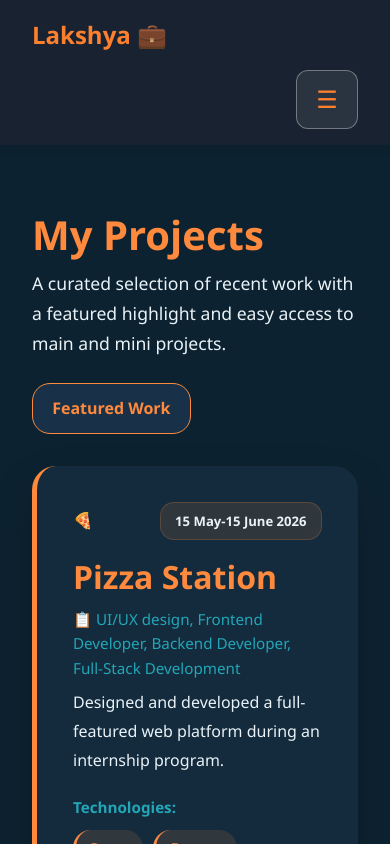
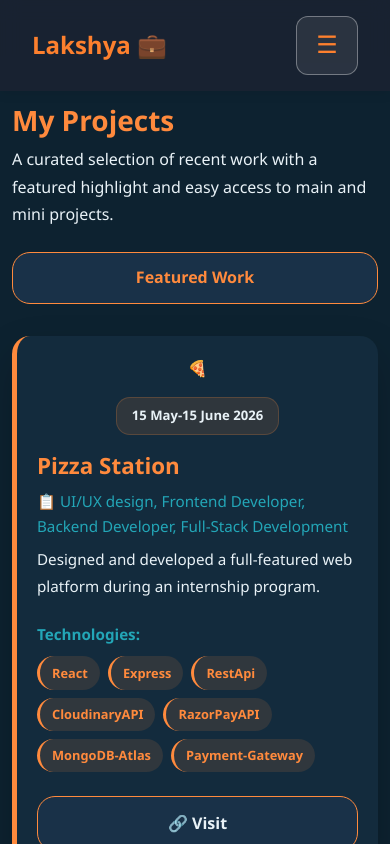
Before and after one commit to Lakshya-2004/PortFolio-Lakshya_Ghanghoriya, a React (Vite) app: page /projects in a window 390 px wide. Shown: the top 844 px of the page. Built offline with nearby package versions, Linux system fonts and the light colour scheme.

Commit message:
update04

```diff
--- a/src/data/portfolioData.js
+++ b/src/data/portfolioData.js
@@ -111,7 +111,7 @@ export const projectsData = [
     technologies: ["React", "JavaScript",],
     role: "UI/UX design, Frontend Developer, Backend Developer",
     duration: "Mar 2026",
-    repoUrl: "lakshyaghanghoriyaportfolio.vercel.app/",
+    repoUrl: "https://lakshyaghanghoriyaportfolio.vercel.app/",
     image: "🏢",
   },
 
--- a/src/styles/Contact.css
+++ b/src/styles/Contact.css
@@ -1,3 +1,8 @@
+html,
+body {
+  overflow-x: hidden;
+}
+
 :root,
 [data-theme="dark"] {
   --surface-alt: #0D2230;
@@ -6,6 +11,11 @@
   --primary: #FF8A3D;
   --accent: #23A6B7;
   --text-contact: #E9F2F7;
+
+  /* Added */
+  --border-color: #28465c;
+  --input-border: #36546b;
+  --input-bg: #0f2535;
 }
 
 [data-theme="light"] {
@@ -15,6 +25,17 @@
   --primary: #FF8A3D;
   --accent: #D37444;
   --text-contact: #23303C;
+
+  /* Added */
+  --border-color: #d8e2ec;
+  --input-border: #d8e2ec;
+  --input-bg: #ffffff;
+}
+
+*,
+*::before,
+*::after {
+  box-sizing: border-box;
 }
 
 .contact {
@@ -27,6 +48,13 @@
 .contact-container {
   max-width: 1200px;
   margin: 0 auto;
+}
+
+.contact-container,
+.contact-content,
+.contact-info,
+.contact-form {
+  width: 100%;
 }
 
 .contact-container h1 {
@@ -128,7 +156,7 @@
 }
 
 .recipient-info {
-  background: rgba(35,166,183,0.08);
+  background: rgba(35, 166, 183, 0.08);
   padding: 1rem;
   border-radius: 35px;
   border-left: 4px solid var(--primary);
@@ -170,12 +198,6 @@
   box-shadow: 0 0 0 3px rgba(255, 138, 61, 0.12);
 }
 
-.form-group input:focus,
-.form-group textarea:focus {
-  outline: none;
-  border-color: var(--primary);
-}
-
 .submit-btn {
   padding: 0.9rem 1.75rem;
   background: var(--primary);
@@ -192,7 +214,7 @@
 
 .submit-btn:hover {
   transform: translateY(-3px);
-  box-shadow: 0 8px 25px rgba(35,166,183,0.24);
+  box-shadow: 0 8px 25px rgba(35, 166, 183, 0.24);
 }
 
 .submit-btn:disabled {
@@ -227,6 +249,7 @@
     opacity: 0;
     transform: translateY(-10px);
   }
+
   to {
     opacity: 1;
     transform: translateY(0);
@@ -271,9 +294,21 @@
   background: var(--primary);
   color: #0D2230;
 }
+
 /* ==========================
    TABLET (<= 992px)
 ========================== */
+@media (max-width: 1200px) {
+  .contact-content {
+    gap: 2rem;
+  }
+
+  .contact-info,
+  .contact-form {
+    padding: 2rem;
+  }
+}
+
 @media (max-width: 992px) {
   .contact {
     padding: 3rem 1.5rem;
@@ -306,6 +341,10 @@
     font-size: 2rem;
   }
 
+  .contact-content {
+    grid-template-columns: 1fr;
+  }
+
   .contact-subtitle {
     font-size: 1rem;
     margin-bottom: 2rem;
@@ -320,6 +359,13 @@
   .contact-info h2,
   .contact-form h2 {
     font-size: 1.3rem;
+  }
+
+  .contact-item p,
+  .contact-item a,
+  .recipient-info p,
+  .recipient-info strong {
+    word-break: break-word;
   }
 
   .contact-item {
--- a/src/styles/NavBar.css
+++ b/src/styles/NavBar.css
@@ -25,26 +25,30 @@
   --nav-logo-color: #233D4C;
 }
 
+
 body {
   font-family: 'Segoe UI', Tahoma, Geneva, Verdana, sans-serif;
   background: var(--bg-light, #0f1419);
   color: var(--text-dark, #FD802E);
   line-height: 1.6;
+   padding-top: 70px;
 }
 
 html {
   scroll-behavior: smooth;
 }
 
+
 .navbar {
+  position: fixed;
+  top: 0;
+  left: 0;
+  width: 100%;
+  z-index: 1000;
   background-color: var(--navbar-bg);
-  box-shadow: 0 2px 10px rgba(0, 0, 0, 0.1);
-  position: sticky;
-  top: 0;
-  z-index: 100;
-  transition: background-color 0.3s ease;
+  backdrop-filter: blur(10px);
+  box-shadow: 0 2px 12px rgba(0, 0, 0, 0.08);
 }
-
 .nav-link {
   color: var(--nav-link-color);
   text-decoration: none;
@@ -58,7 +62,9 @@ html {
   border-radius: 35px;
   border-left: 3px solid var(--nav-active-bg);
 }
-
+.nav-link.active::after {
+  width: 0;
+}
 .nav-container {
   max-width: 1200px;
   margin: 0 auto;
@@ -77,9 +83,8 @@ html {
 }
 
 .nav-logo:hover {
-  color: #233D4C;
+  color: var(--accent, #23A6B7);
 }
-
 .nav-menu {
   display: flex;
   list-style: none;
@@ -235,8 +240,10 @@ html {
 
 @media (max-width: 768px) {
   .nav-container {
-    flex-direction: column;
-    gap: 1rem;
+    flex-direction: row;
+    align-items: center;
+    justify-content: space-between;
+    flex-wrap: wrap;
   }
 
   .nav-menu {
@@ -291,10 +298,3 @@ html {
     gap: 0.4rem;
   }
 }
-
-@media (max-width: 768px) {
-  .nav-container {
-    flex-direction: column;
-    align-items: stretch;
-    gap: 1rem;
-  }
--- a/src/styles/Profile.css
+++ b/src/styles/Profile.css
@@ -1,5 +1,15 @@
 @import url('https://fonts.googleapis.com/css2?family=Sora:wght@300;400;500;600&family=DM+Serif+Display&display=swap');
 
+html,
+body {
+  overflow-x: hidden;
+}
+
+*,
+*::before,
+*::after {
+  box-sizing: border-box;
+}
 :root,
 [data-theme="dark"] {
   --primary: #FF8A3D;
@@ -425,7 +435,12 @@
   padding-bottom: 0.75rem;
   border-bottom: 2px solid var(--border);
 }
-
+.profile-tagline,
+.experience-summary,
+.info-item p,
+.info-item a {
+  word-break: break-word;
+}
 .skills-grid {
   display: flex;
   flex-wrap: wrap;
@@ -518,3 +533,37 @@
   background: rgba(255,138,61,0.12);
   color: var(--primary);
 }
+@media (max-width: 480px) {
+  .profile {
+    padding: 2rem 1rem;
+  }
+
+  .profile-header,
+  .profile-card {
+    padding: 1.5rem;
+  }
+
+  .profile-avatar {
+    width: 160px;
+    height: 160px;
+  }
+
+  .profile-name {
+    font-size: 2rem;
+  }
+
+  .profile-title {
+    font-size: 1rem;
+  }
+
+  .social-links {
+    flex-direction: column;
+  }
+
+  .social-btn {
+    width: 100%;
+    max-width: none;
+    min-width: 0;
+    justify-content: center;
+  }
+}
--- a/src/styles/Projects.css
+++ b/src/styles/Projects.css
@@ -19,6 +19,15 @@
   --accent: #D37444;
   --text-projects: #23303C;
   --border-projects: rgba(255, 138, 61, 0.2);
+}
+html,
+body {
+  overflow-x: hidden;
+}
+*,
+*::before,
+*::after {
+  box-sizing: border-box;
 }
 
 .projects {
@@ -270,3 +279,108 @@
   background: transparent;
   color: var(--text-projects);
 }
+
+@media (max-width: 992px) {
+  .projects {
+    padding: 3rem 1.5rem;
+  }
+
+  .featured-project-card,
+  .project-card {
+    padding: 1.75rem;
+  }
+
+  .projects-grid {
+    gap: 1.5rem;
+  }
+}
+
+@media (max-width: 768px) {
+  .projects {
+    padding: 2.5rem 1rem;
+  }
+
+  .projects-container h1 {
+    font-size: 2rem;
+  }
+
+  .projects-subtitle {
+    font-size: 1rem;
+  }
+
+  .section-heading {
+    font-size: 1.5rem;
+  }
+
+  .projects-intro {
+    flex-direction: column;
+    align-items: flex-start;
+  }
+
+  .projects-grid {
+    grid-template-columns: 1fr;
+  }
+
+  .project-header {
+    flex-direction: column;
+    gap: 0.75rem;
+  }
+
+  .project-links {
+    flex-direction: column;
+  }
+
+  .repo-btn {
+    width: 100%;
+  }
+
+  .featured-project-card .project-title {
+    font-size: 1.6rem;
+  }
+}
+
+@media (max-width: 480px) {
+  .projects {
+    padding: 2rem 0.75rem;
+  }
+
+  .featured-project-card,
+  .project-card {
+    padding: 1.25rem;
+    border-radius: 18px;
+  }
+
+  .projects-container h1 {
+    font-size: 1.75rem;
+  }
+
+  .section-heading {
+    font-size: 1.3rem;
+  }
+
+  .project-title {
+    font-size: 1.25rem;
+  }
+
+  .featured-project-card .project-title {
+    font-size: 1.4rem;
+  }
+
+  .project-description {
+    font-size: 0.95rem;
+  }
+
+  .tech-tags {
+    gap: 0.5rem;
+  }
+
+  .tech-tag {
+    font-size: 0.8rem;
+    padding: 0.4rem 0.75rem;
+  }
+
+  .projects-pill {
+    width: 100%;
+    text-align: center;
+  }
+}
--- a/src/styles/Resume.css
+++ b/src/styles/Resume.css
@@ -1,3 +1,8 @@
+html,
+body {
+  overflow-x: hidden;
+}
+
 :root,
 [data-theme="dark"] {
   --surface-alt: #0D2230;
@@ -212,6 +217,12 @@
   font-size: 1.1rem;
 }
 
+
+*,
+*::before,
+*::after {
+  box-sizing: border-box;
+}
 .education-list {
   grid-template-columns: repeat(auto-fit, minmax(280px, 1fr));
 }
@@ -454,7 +465,25 @@
 [data-theme="light"] .cert-link {
   background: rgba(35,166,183,0.08);
 }
+.cert-name,
+.company,
+.description,
+.details-list li {
+  word-break: break-word;
+}
+@media (max-width: 992px) {
+  .resume {
+    padding: 3rem 1.5rem;
+  }
 
+  .resume-container {
+    padding: 2.5rem;
+  }
+
+  .skills-grid {
+    grid-template-columns: repeat(auto-fit, minmax(100px, 1fr));
+  }
+}
 @media (max-width: 760px) {
   .resume {
     padding: 3rem 1rem;
@@ -486,3 +515,33 @@
     margin-left: 1rem;
   }
 }
+@media (max-width: 480px) {
+  .resume-container {
+    padding: 1.25rem;
+    border-radius: 18px;
+  }
+
+  .resume-container h1 {
+    font-size: 2rem;
+  }
+
+  .section-title {
+    font-size: 1.25rem;
+  }
+
+  .skill-badge {
+    font-size: 0.8rem;
+    padding: 0.7rem;
+  }
+
+  .education-list,
+  .certifications-list {
+    grid-template-columns: 1fr;
+  }
+
+  .resume-btn,
+  .cta-button {
+    width: 100%;
+    text-align: center;
+  }
+}
```
